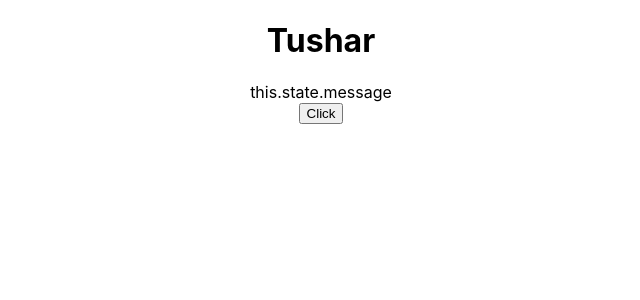
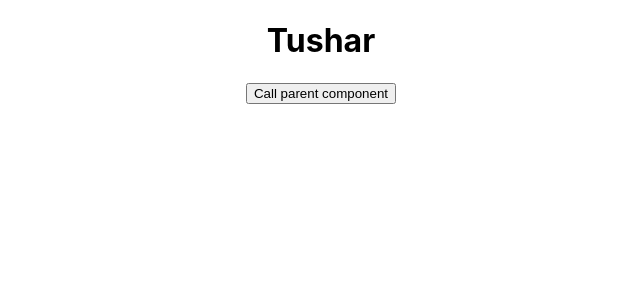
Before and after one commit to tusharkawsar/react-hello-world, a React (Create React App) app in the folder hello-world/: page / in a window 1280 px wide. Shown: the top 300 px of the page, without its empty margins (319-959 px from the left). Built offline with nearby package versions, Linux system fonts and the light colour scheme.

Commit message:
Child to Parent component communication

```diff
--- a/hello-world/src/App.js
+++ b/hello-world/src/App.js
@@ -6,12 +6,14 @@
 import Counter from "components/Counter";
 import FunctionClick from "components/FunctionClick";
 import EventBind from "components/EventBind";
+import ParentComponent from "components/ParentComponent";
 
 function App() {
     return (
         <div className="App">
             <h1>Tushar</h1>
-            <EventBind />
+            <ParentComponent />
+            {/* <EventBind /> */}
             {/* <FunctionClick /> */}
             {/* <State /> */}
             {/* <Counter /> */}
--- /dev/null
+++ b/hello-world/src/components/ChildComponent.js
@@ -0,0 +1,13 @@
+import React from "react";
+
+function ChildComponent(props) {
+    return (
+        <div>
+            <button onClick={props.greetHandler}>
+                Call parent component
+            </button>
+        </div>
+    );
+}
+
+export default ChildComponent;
--- /dev/null
+++ b/hello-world/src/components/ParentComponent.js
@@ -0,0 +1,30 @@
+import React, { Component } from "react";
+import ChildComponent from "components/ChildComponent";
+
+class ParentComponent extends Component {
+    constructor(props) {
+        super(props);
+
+        this.state = {
+            parentName: "parent",
+        };
+    }
+
+    greetParent = () => {
+        alert(`Hello ${this.state.parentName}`);
+    };
+
+    render() {
+        return (
+            <div>
+                <ChildComponent
+                    greetHandler={
+                        this.greetParent
+                    }
+                />
+            </div>
+        );
+    }
+}
+
+export default ParentComponent;
```
Also changed, not shown: 1 other file (tests, documents, lock files or other folders).
